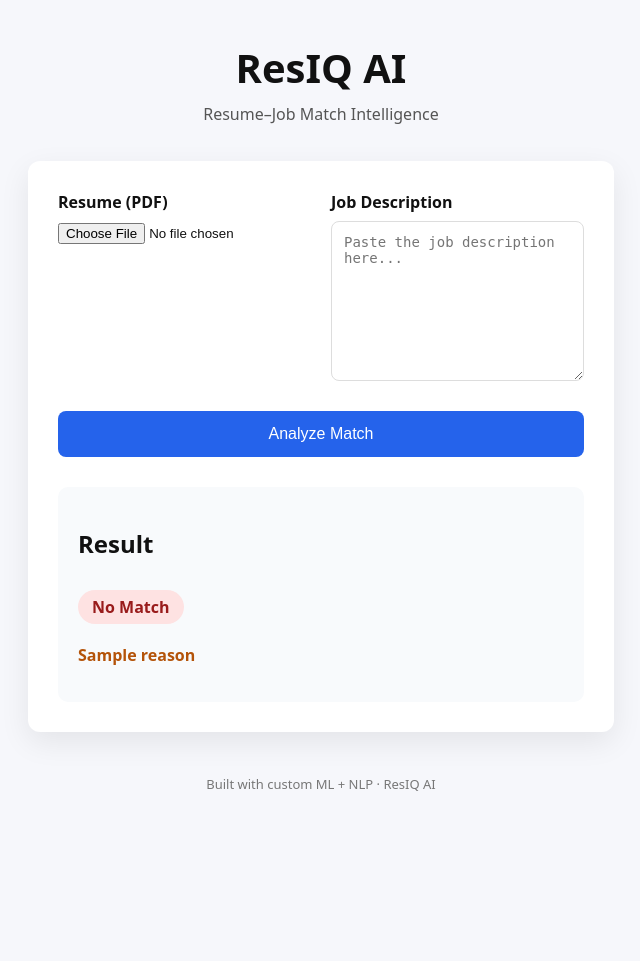
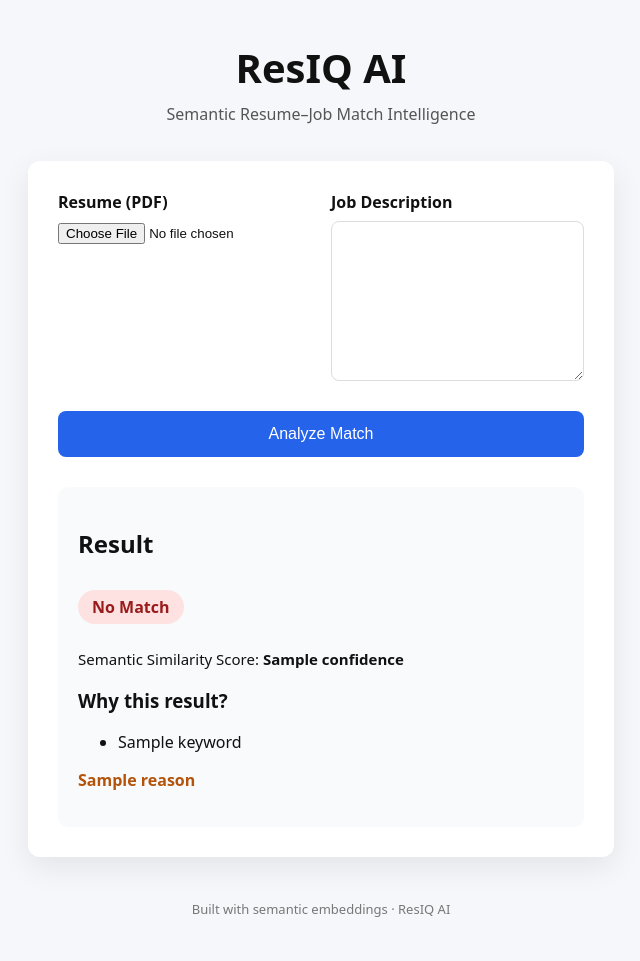
Before and after one commit to shayanshaikh199/resiQ-ai, a FastAPI app: template templates/index.html in a window 1280 px wide. Shown: the whole page, without its empty margins (319-959 px from the left). Before the commit the page ends 791 px from the top, so only its background shows below. Run offline with FastAPI, Linux system fonts and the light colour scheme; the template is opened without the code that fills it: most values are stand-ins (such as "Sample title", 1, 10 or a date in 2020).

Commit message:
Added a feature to explain why a resume does or does not match with a job description.

```diff
--- a/templates/index.html
+++ b/templates/index.html
@@ -8,90 +8,69 @@
 <body>
 <div class="page">
 
-        <!-- HEADER -->
 <header class="header">
     <h1>ResIQ AI</h1>
-            <p>Resume–Job Match Intelligence</p>
+    <p>Semantic Resume–Job Match Intelligence</p>
 </header>
 
-        <!-- MAIN CARD -->
 <main class="card">
 
-            <!-- FORM -->
 <form method="post" action="/analyze" enctype="multipart/form-data">
-
     <div class="inputs">
 
-                    <!-- PDF UPLOAD -->
         <div class="input-group">
             <label>Resume (PDF)</label>
-                        <input
-                            type="file"
-                            name="resume_pdf"
-                            accept=".pdf"
-                            required
-                        />
+            <input type="file" name="resume_pdf" accept=".pdf" required>
         </div>
 
-                    <!-- JOB DESCRIPTION -->
         <div class="input-group">
             <label>Job Description</label>
-                        <textarea
-                            name="job_text"
-                            placeholder="Paste the job description here..."
-                            required></textarea>
+            <textarea name="job_text" required></textarea>
         </div>
 
     </div>
 
-                <button type="submit" class="analyze-btn">
-                    Analyze Match
-                </button>
+    <button type="submit" class="analyze-btn">Analyze Match</button>
 </form>
 
-            <!-- RESULT -->
 {% if result %}
 <div class="result-card">
     <h2>Result</h2>
 
-                <!-- MATCH / NO MATCH -->
     <div class="badge {{ 'match' if result.prediction == 1 else 'nomatch' }}">
         {{ "Match" if result.prediction == 1 else "No Match" }}
     </div>
 
-                <!-- CONFIDENCE + DOMAIN SCORE -->
-                {% if result.confidence > 0 %}
     <p class="confidence">
-                        ML Confidence:
+        Semantic Similarity Score:
         <strong>{{ result.confidence }}</strong>
     </p>
 
-                    <p class="confidence">
-                        Domain Relevance Score:
-                        <strong>{{ result.domain_score }}</strong>
-                    </p>
-                {% else %}
-                    <p class="warning">
-                        {{ result.reason }}
-                    </p>
+    {% if result.uncertain %}
+    <p class="warning">⚠️ Model is uncertain</p>
     {% endif %}
 
-                <!-- UNCERTAINTY -->
-                {% if result.uncertain %}
-                    <p class="warning">
-                        ⚠️ Model is uncertain about this prediction
-                    </p>
+    {% if result.keywords %}
+    <div class="explanation">
+        <h3>Why this result?</h3>
+        <ul>
+            {% for kw in result.keywords %}
+            <li>{{ kw }}</li>
+            {% endfor %}
+        </ul>
+    </div>
+    {% endif %}
+
+    {% if result.reason %}
+    <p class="warning">{{ result.reason }}</p>
     {% endif %}
 </div>
 {% endif %}
 
 </main>
 
-        <!-- FOOTER -->
 <footer class="footer">
-            <p>
-                Built with custom ML + NLP · ResIQ AI
-            </p>
+    <p>Built with semantic embeddings · ResIQ AI</p>
 </footer>
 
 </div>
```
Also changed, not shown: explainer.py (added, +48 -0 lines), predict.py (+10 -10 lines). Lines whose indentation alone changed are shown as unchanged.
